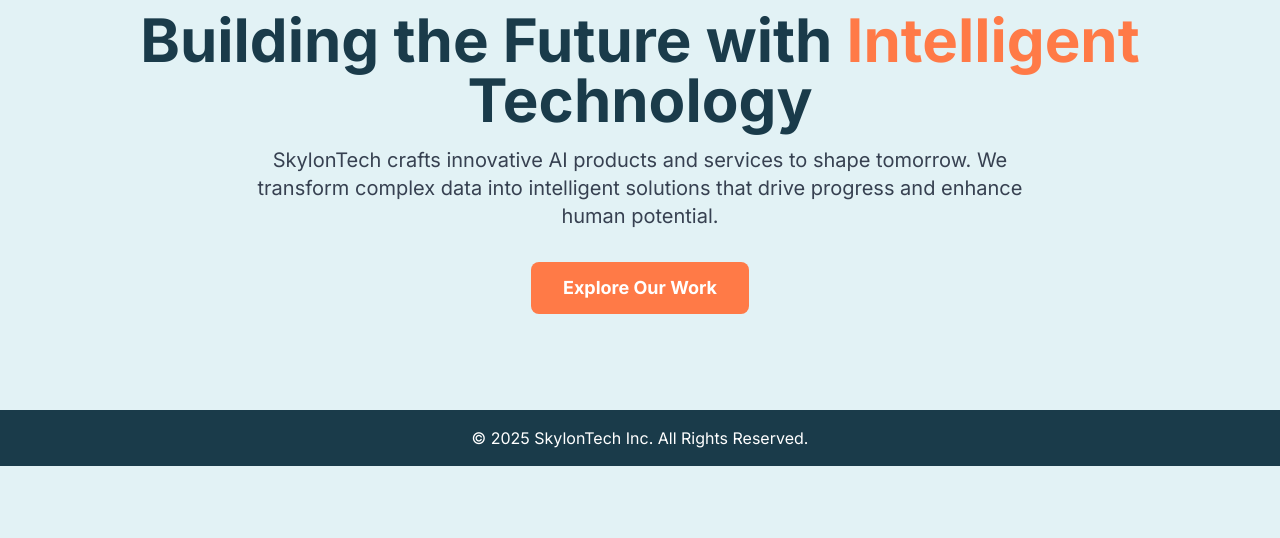
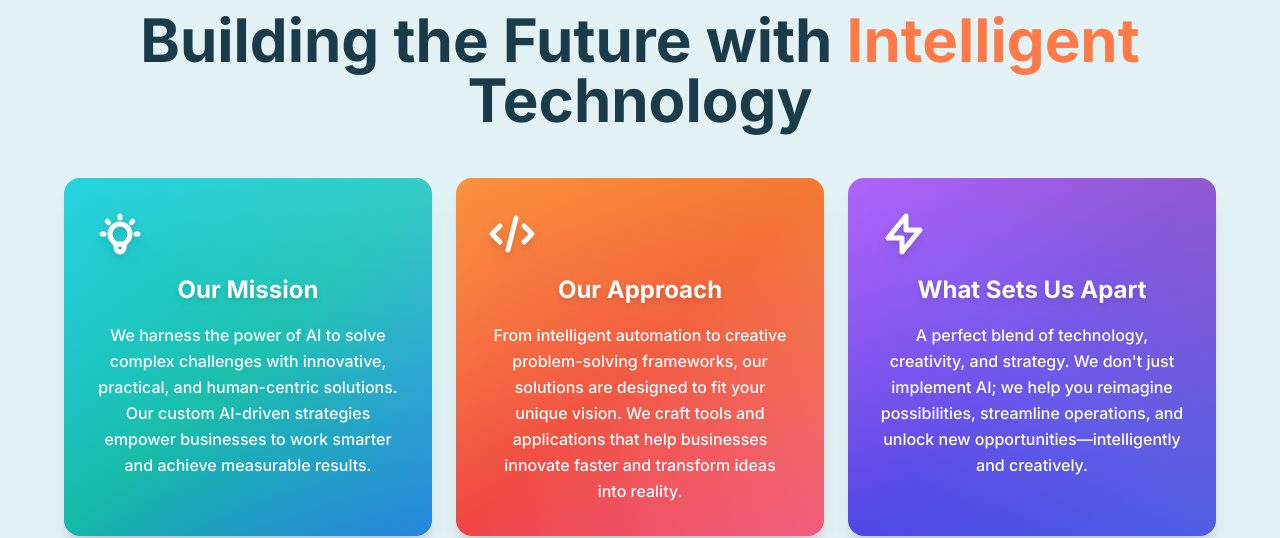
Before and after one commit to skylontech/website, a plain HTML site: page index.html in a window 1280 px wide. Shown: the part 270-808 px from the top of the page. Drawn offline with nearby package versions, Linux system fonts and the light colour scheme.

Commit message:
Improved the landing page

```diff
--- a/index.html
+++ b/index.html
@@ -230,11 +230,74 @@
             Building the Future with
             <span class="text-brand-orange">Intelligent</span> Technology
           </h1>
-          <p class="text-lg md:text-xl text-gray-700 max-w-3xl mx-auto">
-            SkylonTech crafts innovative AI products and services to shape
-            tomorrow. We transform complex data into intelligent solutions that
-            drive progress and enhance human potential.
+          <!-- Modern Cards Grid -->
+          <div class="grid md:grid-cols-3 gap-6 max-w-6xl mx-auto mt-12">
+            <!-- Card 1: Mission & Vision -->
+            <div class="group relative overflow-hidden rounded-2xl shadow-xl transition-all duration-300 hover:scale-105 hover:shadow-2xl">
+              <!-- Multi-layer Gradient Background -->
+              <div class="absolute inset-0 bg-gradient-to-br from-cyan-400 via-teal-500 to-blue-600"></div>
+              <div class="absolute inset-0 bg-gradient-to-tr from-transparent via-teal-400/30 to-cyan-300/40"></div>
+
+              <!-- Content -->
+              <div class="relative z-10 p-8">
+                <div class="mb-4">
+                  <svg class="w-12 h-12 text-white drop-shadow-lg" fill="none" stroke="currentColor" viewBox="0 0 24 24">
+                    <path stroke-linecap="round" stroke-linejoin="round" stroke-width="2.5" d="M9.663 17h4.673M12 3v1m6.364 1.636l-.707.707M21 12h-1M4 12H3m3.343-5.657l-.707-.707m2.828 9.9a5 5 0 117.072 0l-.548.547A3.374 3.374 0 0014 18.469V19a2 2 0 11-4 0v-.531c0-.895-.356-1.754-.988-2.386l-.548-.547z"></path>
+                  </svg>
+                </div>
+                <h3 class="text-2xl font-bold text-white mb-4 drop-shadow-md">Our Mission</h3>
+                <p class="text-white leading-relaxed font-medium">
+                  We harness the power of AI to solve complex challenges with innovative, practical, and human-centric solutions. Our custom AI-driven strategies empower businesses to work smarter and achieve measurable results.
+                </p>
+              </div>
+            </div>
+
+            <!-- Card 2: Our Approach -->
+            <div class="group relative overflow-hidden rounded-2xl shadow-xl transition-all duration-300 hover:scale-105 hover:shadow-2xl">
+              <!-- Multi-layer Gradient Background -->
+              <div class="absolute inset-0 bg-gradient-to-br from-orange-400 via-red-500 to-pink-500"></div>
+              <div class="absolute inset-0 bg-gradient-to-tr from-transparent via-orange-400/30 to-yellow-400/40"></div>
+
+              <!-- Content -->
+              <div class="relative z-10 p-8">
+                <div class="mb-4">
+                  <svg class="w-12 h-12 text-white drop-shadow-lg" fill="none" stroke="currentColor" viewBox="0 0 24 24">
+                    <path stroke-linecap="round" stroke-linejoin="round" stroke-width="2.5" d="M10 20l4-16m4 4l4 4-4 4M6 16l-4-4 4-4"></path>
+                  </svg>
+                </div>
+                <h3 class="text-2xl font-bold text-white mb-4 drop-shadow-md">Our Approach</h3>
+                <p class="text-white leading-relaxed font-medium">
+                  From intelligent automation to creative problem-solving frameworks, our solutions are designed to fit your unique vision. We craft tools and applications that help businesses innovate faster and transform ideas into reality.
+                </p>
+              </div>
+            </div>
+
+            <!-- Card 3: What Sets Us Apart -->
+            <div class="group relative overflow-hidden rounded-2xl shadow-xl transition-all duration-300 hover:scale-105 hover:shadow-2xl">
+              <!-- Multi-layer Gradient Background -->
+              <div class="absolute inset-0 bg-gradient-to-br from-purple-500 via-indigo-600 to-blue-700"></div>
+              <div class="absolute inset-0 bg-gradient-to-tr from-transparent via-purple-400/30 to-pink-400/40"></div>
+
+              <!-- Content -->
+              <div class="relative z-10 p-8">
+                <div class="mb-4">
+                  <svg class="w-12 h-12 text-white drop-shadow-lg" fill="none" stroke="currentColor" viewBox="0 0 24 24">
+                    <path stroke-linecap="round" stroke-linejoin="round" stroke-width="2.5" d="M13 10V3L4 14h7v7l9-11h-7z"></path>
+                  </svg>
+                </div>
+                <h3 class="text-2xl font-bold text-white mb-4 drop-shadow-md">What Sets Us Apart</h3>
+                <p class="text-white leading-relaxed font-medium">
+                  A perfect blend of technology, creativity, and strategy. We don't just implement AI; we help you reimagine possibilities, streamline operations, and unlock new opportunities—intelligently and creatively.
+                </p>
+              </div>
+            </div>
+          </div>
+
+          <!-- Closing statement -->
+          <p class="text-lg md:text-xl text-gray-700 max-w-4xl mx-auto mt-12 mb-8 text-center">
+            Whether you're looking to streamline operations, elevate customer experiences, or unlock new opportunities, we are here to make AI work for you—intelligently and creatively.
           </p>
+
           <div class="mt-8">
             <a
               onclick="showPage('portfolio')"
@@ -427,7 +490,7 @@
       }
 
       function updateSlide() {
-        const wrapper = document.querySelector('.carousel-wrapper');
+        const wrapper = document.querySelector(".carousel-wrapper");
         const dots = document.getElementsByClassName("carousel-dot");
 
         // Apply transform to slide
```
